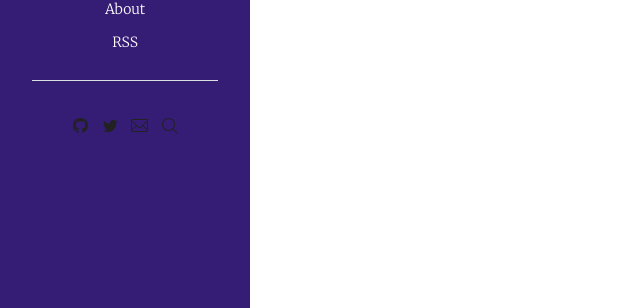
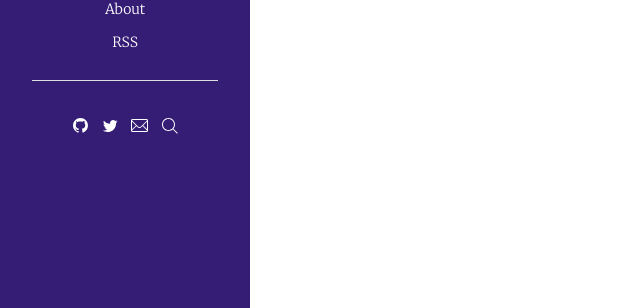
Before and after one commit to jpadkins/old_jpadkins.github.io, a Jekyll site: the page built from index.html, in a window 1280 px wide. Shown: the part 416-724 px from the top of the page, without its empty margins (0-640 px from the left). Built offline with Jekyll 4.4.1, drawn with Linux system fonts in a browser that asks for light colours; the list of posts is cut into pages by our own code.

Commit message:
icon color

```diff
--- a/css/main.scss
+++ b/css/main.scss
@@ -18,7 +18,7 @@ ul.list-bare li a {
   color: white;
 }
 
-div.icon {
+.social-nav .icon {
   fill: white;
 }
 
```
